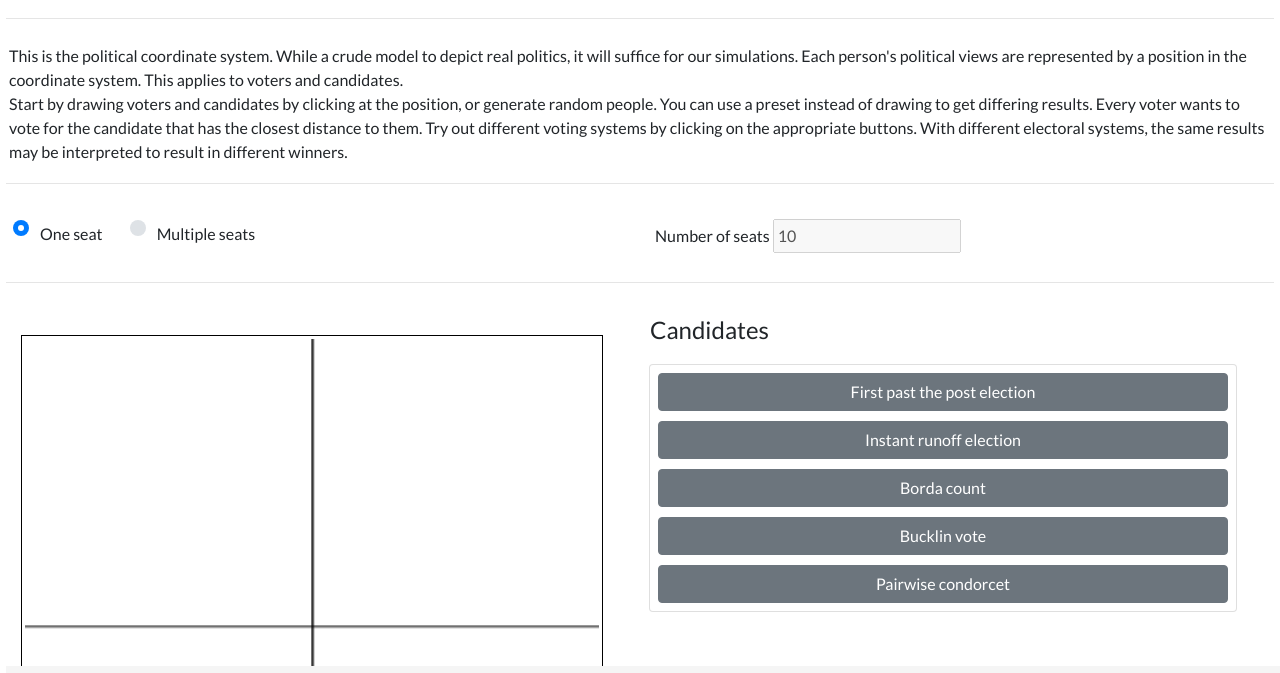
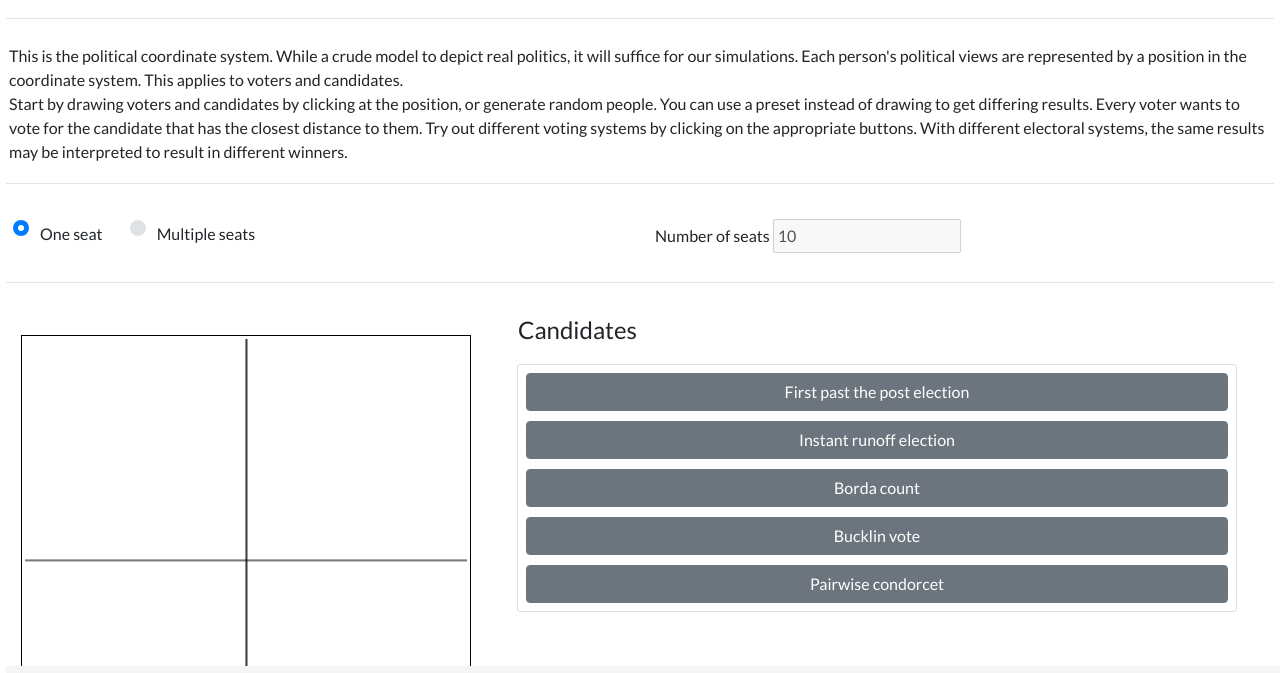
Before and after one commit to frcroth/elections, a website with bundled scripts: page index.html in a window 1280 px wide. Shown: the part 84-757 px from the top of the page. Built offline with nearby package versions, Linux system fonts and the light colour scheme.

Commit message:
Fix overlapping diagrams

```diff
--- a/css/custom.css
+++ b/css/custom.css
@@ -21,9 +21,10 @@ canvas#coordinate-system {
     padding: 1%;
 }
 
-#coordinate-system-row {
+#coordinate-system-col {
     padding: 20px;
     min-width: 35%;
+    max-width: 500px;
 }
 
 .main-row {
--- a/index.html
+++ b/index.html
@@ -69,7 +69,7 @@
     </div>
     <hr />
     <div class="row main-row">
-        <div class="col-sm" id="coordinate-system-row">
+        <div class="col-sm" id="coordinate-system-col">
             <div id="coordinate-system-box">
                 <canvas id="coordinate-system">
                     Your browser does not support the HTML canvas tag.
--- a/js/elections.js
+++ b/js/elections.js
@@ -17,6 +17,7 @@ export class Election {
 
     drawDiagram(data, colors, labels) {
         document.barChart?.destroy();
+        document.doughnut?.destroy();
         let canvas = document.getElementById("diagram-canvas");
         let ctx = canvas.getContext("2d");
         ctx.clearRect(0, 0, canvas.width, canvas.height);
--- a/js/multi-seat-election.js
+++ b/js/multi-seat-election.js
@@ -39,6 +39,7 @@ export class MultiSeatElection {
 
     drawDiagram(data) {
         document.doughnut?.destroy();
+        document.barChart?.destroy();
         let canvas = document.getElementById("diagram-canvas");
         let ctx = canvas.getContext("2d");
         ctx.clearRect(0, 0, canvas.width, canvas.height);
```
